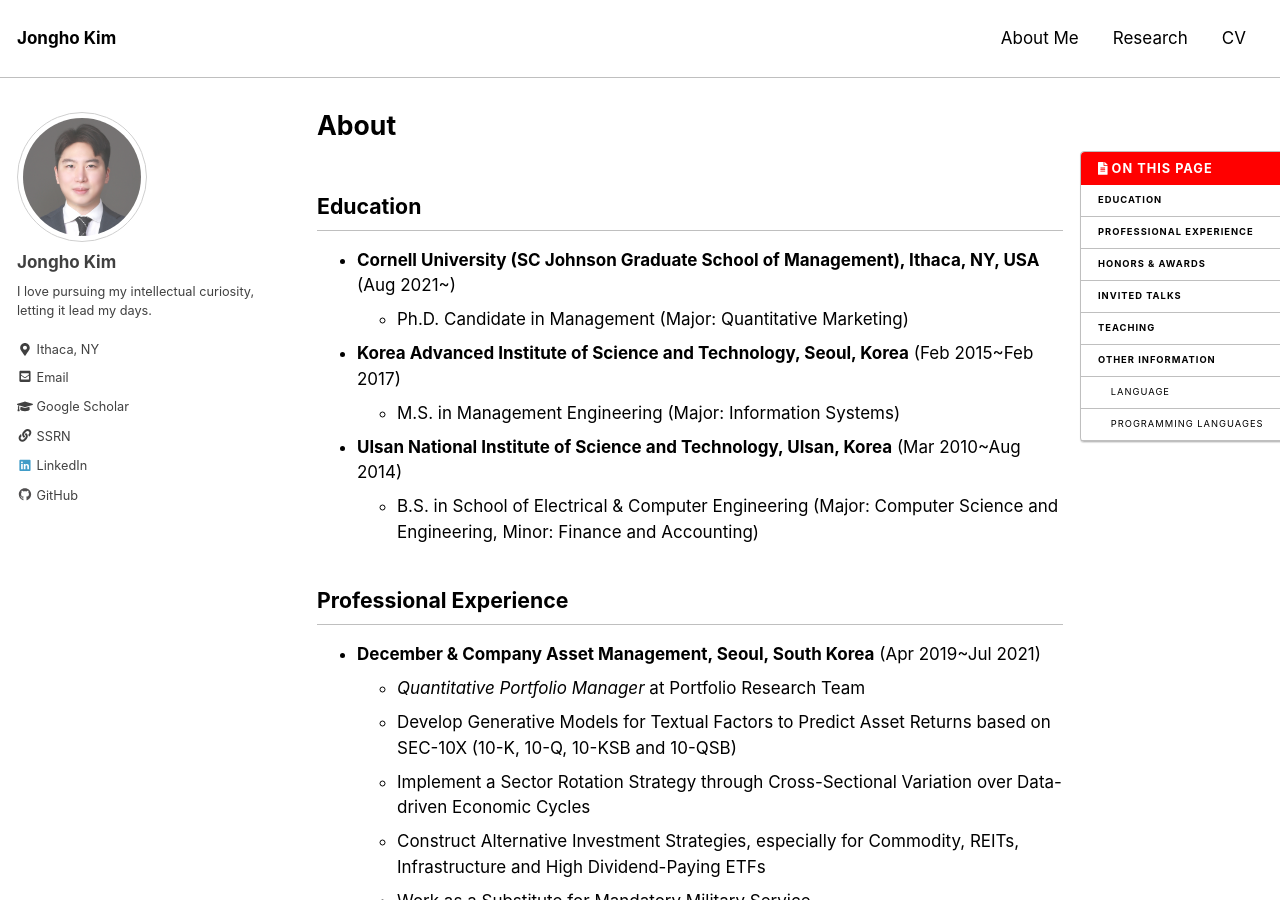
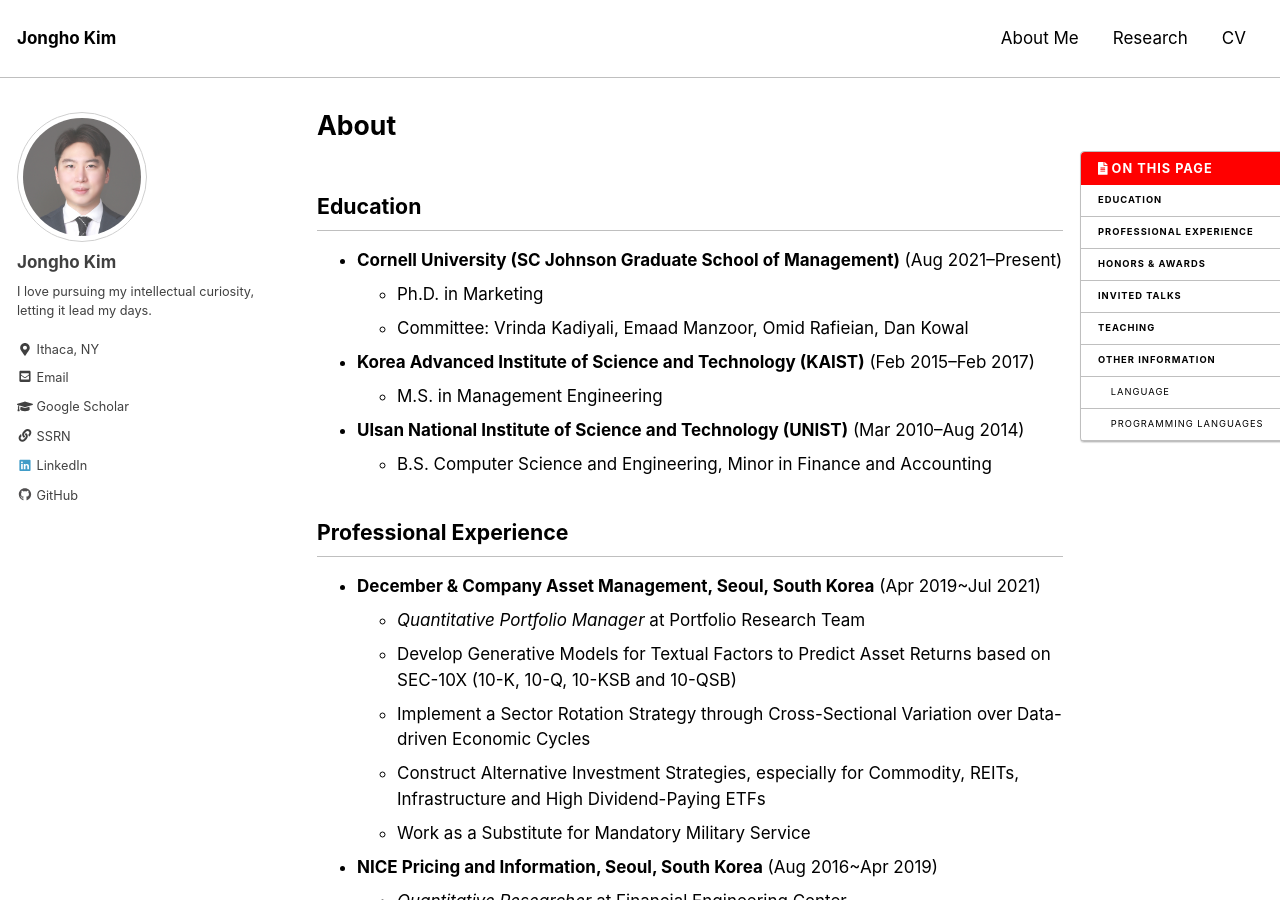
Before and after one commit to jonghkim/jonghkim.github.io, a Jekyll site: the page built from _pages/about.md, in a window 1280 px wide and 900 px high. Built offline with Jekyll 4.4.1, drawn with Linux system fonts in a browser that asks for light colours.

Commit message:
education

```diff
--- a/_pages/about.md
+++ b/_pages/about.md
@@ -7,12 +7,13 @@ author_profile: true
 last_modified_at: 2025-11-22
 ---
 ## Education
-- **Cornell University (SC Johnson Graduate School of Management), Ithaca, NY, USA** (Aug 2021~)
-    - Ph.D. Candidate in Management (Major: Quantitative Marketing)
-- **Korea Advanced Institute of Science and Technology, Seoul, Korea** (Feb 2015~Feb 2017)
-    - M.S. in Management Engineering (Major: Information Systems)
-- **Ulsan National Institute of Science and Technology, Ulsan, Korea** (Mar 2010~Aug 2014)
-    - B.S. in School of Electrical & Computer Engineering (Major: Computer Science and Engineering, Minor: Finance and Accounting)
+- **Cornell University (SC Johnson Graduate School of Management)** (Aug 2021–Present)
+    - Ph.D. in Marketing
+    - Committee: Vrinda Kadiyali, Emaad Manzoor, Omid Rafieian, Dan Kowal
+- **Korea Advanced Institute of Science and Technology (KAIST)** (Feb 2015–Feb 2017)
+    - M.S. in Management Engineering
+- **Ulsan National Institute of Science and Technology (UNIST)** (Mar 2010–Aug 2014)
+    - B.S. Computer Science and Engineering, Minor in Finance and Accounting
 
 ## Professional Experience
 - **December & Company Asset Management, Seoul, South Korea** (Apr 2019~Jul 2021)
```
